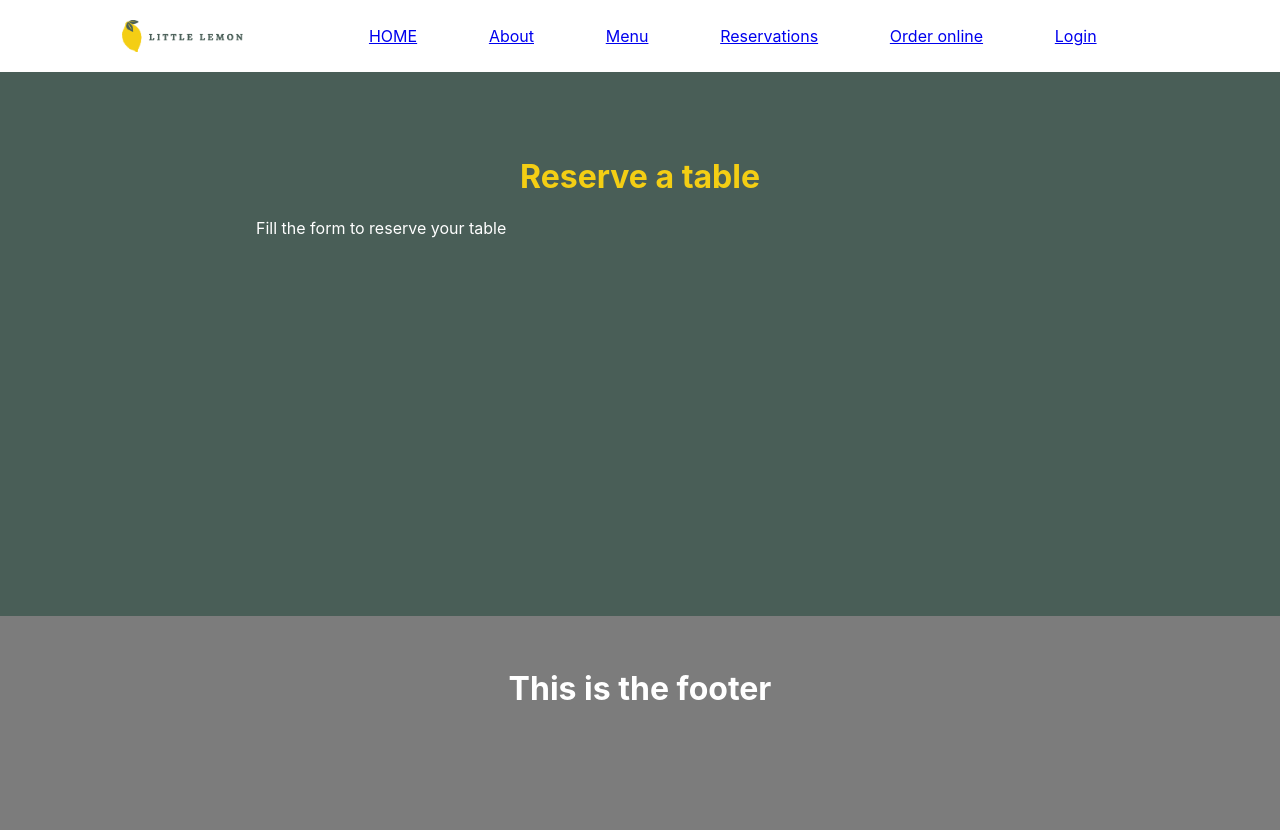
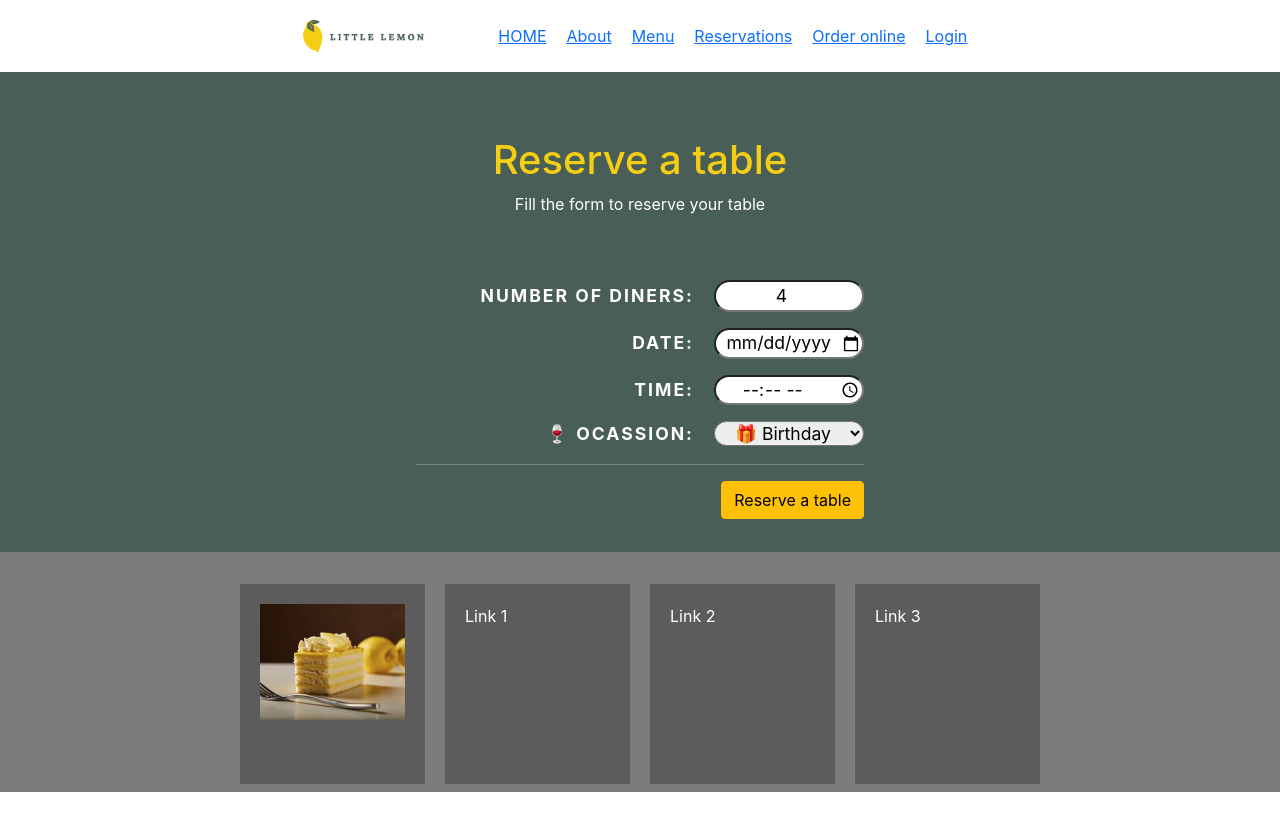
Before and after one commit to mewsic156/meta_fe_final, a React (Create React App) app: page / in a window 1280 px wide. Shown: the top 830 px of the page. After the commit the page ends 800 px from the top, so only its background shows below. Built offline with nearby package versions, Linux system fonts and the light colour scheme.

Commit message:
added form and footer elements

```diff
--- a/public/index.html
+++ b/public/index.html
@@ -13,6 +13,7 @@
     <meta name="og:description" content="We're new in town and we come to change the way we serve your food"/>
     <meta name="og:image" content="../src/files/logo.png"/>
     <link rel="apple-touch-icon" href="%PUBLIC_URL%/logo192.png" />
+    <link href="https://cdn.jsdelivr.net/npm/bootstrap@5.0.2/dist/css/bootstrap.min.css" rel="stylesheet" integrity="sha384-EVSTQN3/azprG1Anm3QDgpJLIm9Nao0Yz1ztcQTwFspd3yD65VohhpuuCOmLASjC" crossorigin="anonymous">
     <!--
       manifest.json provides metadata used when your web app is installed on a
       user's mobile device or desktop. See https://developers.google.com/web/fundamentals/web-app-manifest/
--- a/src/App.css
+++ b/src/App.css
@@ -1,12 +1,11 @@
-
-
+/* Navigation */
 nav {
   display: flex;
   justify-content: center;
   align-items: center;
   height: 5vh;
   margin-left: 5vw;
-  width: 70%;
+  max-width: 85%;
 }
 
 nav ul {
@@ -28,6 +27,7 @@ nav li {
   width: 10%;
 }
 
+/* Header */
 header{
   padding: 2vh 4vh 2vh 4vh;
   display: flex;
@@ -35,11 +35,13 @@ header{
   align-items: center;
 }
 
+/* Main Content */
 main{
   color: white;
   height: 60vh;
   padding: 4vh 8vh 4vh 8vh;
   background-color: #495E57;
+  overflow: hidden;
 }
 
 .main-content{
@@ -54,10 +56,49 @@ main{
   text-align: center;
 }
 
+.formDesc{
+  text-align: center;
+}
+
+.main-content form {
+  text-align: right;
+  width: 70%;
+  margin: 8vh auto;
+}
+
+label {
+  font-weight: bold;
+  letter-spacing: 2px;
+  font-size: 1.1em;
+}
+
+input{
+  text-align: center;
+  border-radius: 16px;
+  width: 150px;
+  margin-left: 20px;
+}
+
+select {
+  text-align: center;
+  width: 150px;
+  margin-left: 20px;
+  border-radius: 16px;
+  background-color: #EDEFEE;
+}
+
+select option {
+  width: 150px;
+  border-radius: 0;
+  background-color: #EDEFEE;
+  border-bottom: 1px dashed gray;
+}
+
 main h1{
   color: #F4CE14;
 }
 
+/* Footer */
 footer{
   height: 30vh;
   padding: 4vh 8vh 4vh 8vh;
@@ -70,37 +111,25 @@ footer{
   text-align: center;
 }
 
-.App-logo {
-  height: 40vmin;
-  pointer-events: none;
+.grid-footer-container {
+  width: 70%;
+  max-width: 800px;
+  margin: 0 auto;
+  display: grid;
+  grid-template-columns: repeat(4, 1fr);
+  grid-gap: 20px;
+  align-items: center;
 }
 
-@media (prefers-reduced-motion: no-preference) {
-  .App-logo {
-    animation: App-logo-spin infinite 20s linear;
-  }
+.grid-footer-item {
+  background-color: #5c5c5c;
+  padding: 20px;
+  text-align: left;
+  overflow: hidden;
+  height: 200px;
 }
 
-.App-header {
-  background-color: #282c34;
-  min-height: 100vh;
-  display: flex;
-  flex-direction: column;
-  align-items: center;
-  justify-content: center;
-  font-size: calc(10px + 2vmin);
-  color: white;
+.grid-footer-item img{
+  max-width: 100%;
+  height: auto;
 }
-
-.App-link {
-  color: #61dafb;
-}
-
-@keyframes App-logo-spin {
-  from {
-    transform: rotate(0deg);
-  }
-  to {
-    transform: rotate(360deg);
-  }
-}
--- a/src/Footer.js
+++ b/src/Footer.js
@@ -3,7 +3,12 @@ import React from 'react';
 function Footer() {
   return (
     <footer>
-      <h1>This is the footer</h1>
+      <div className="grid-footer-container">
+        <div className="grid-footer-item"><img src={require('./files/dessert.jpg')}/></div>
+        <div className="grid-footer-item">Link 1</div>
+        <div className="grid-footer-item">Link 2</div>
+        <div className="grid-footer-item">Link 3</div>
+      </div>
     </footer>
   );
 }
--- a/src/Main.js
+++ b/src/Main.js
@@ -5,7 +5,51 @@ function Main() {
     <main>
         <div className='main-content'>
           <h1>Reserve a table</h1>
-          <p>Fill the form to reserve your table</p>
+          <p className='formDesc'>Fill the form to reserve your table</p>
+
+              <form>
+                <p>
+                  <label for="diners">
+                    NUMBER OF DINERS:
+                    <input type="number" id="diners" name="diners" min="2" max="8" value="4"/>
+                  </label>
+                </p>
+
+                <p>
+                  <label for="res_date">
+                    DATE:
+                    <input type="date" id="res_date" name="date"></input>
+                  </label>
+                </p>
+
+                <p>
+                  <label for="res_time">
+                    TIME:
+                    <input type="time" id="res_time" name="time" min="07:00" max="23:00"/>
+                  </label>
+                </p>
+
+                <p>
+                  <label>
+                    🍷 OCASSION:
+                    <select className=''>
+                      <option value="option1">🎁 Birthday</option>
+                      <option value="option2">💍 Engagement</option>
+                      <option value="option3">⛪️ Anniversary</option>
+                    </select>
+                  </label>
+                </p>
+
+                <hr/>
+
+                <button type="button" class="btn btn-warning">Reserve a table</button>
+
+              </form>
+
+
+
+
+
         </div>
     </main>
   );
```
Also changed, not shown: src/files/dessert.jpg (added).
